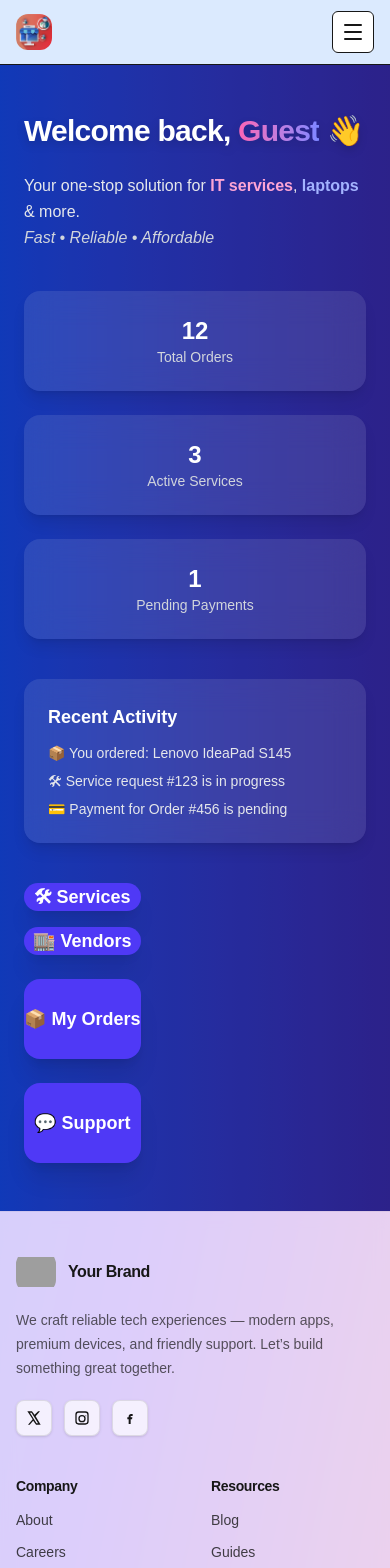
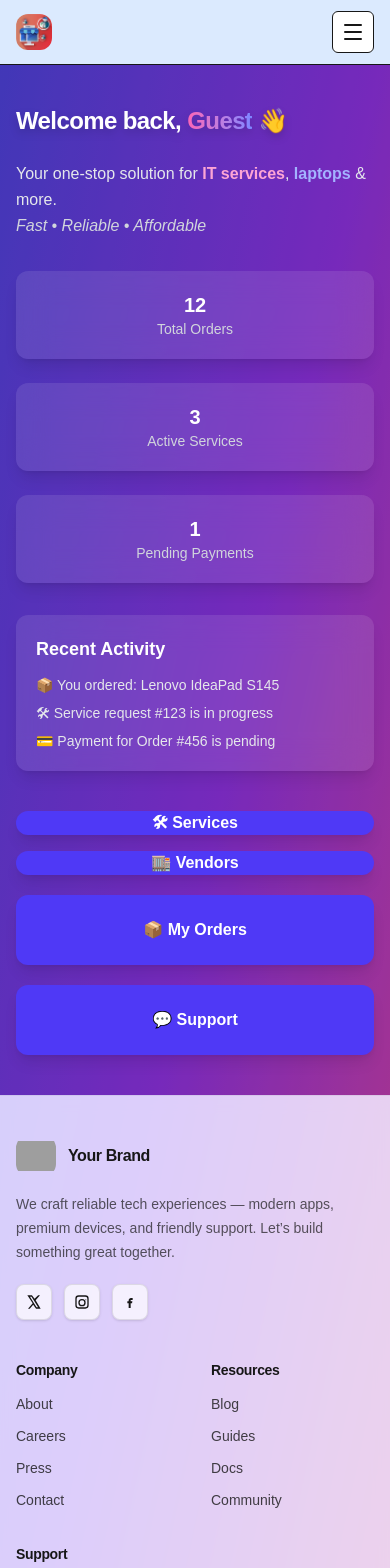
Before and after one commit to prathyou8281/service.app, a Next.js app: page /welcome in a window 390 px wide. Shown: the top 1568 px of the page. Built offline with nearby package versions, Linux system fonts and the light colour scheme; grey boxes are pictures that could not be loaded.

Commit message:
Initial commit

```diff
--- a/src/app/welcome/page.tsx
+++ b/src/app/welcome/page.tsx
@@ -15,25 +15,25 @@ export default function Home() {
   }, []);
 
   return (
-    <div className="relative min-h-screen w-full overflow-hidden bg-gradient-to-r from-blue-700 to-indigo-800">
-      {/* Overlay */}
+    <div className="relative min-h-screen w-full overflow-hidden">
+      {/* Overlay if you want dim effect */}
       <div className="absolute inset-0 bg-black/20" />
 
-      {/* Responsive Layout */}
-      <div className="relative z-30 flex flex-col lg:flex-row items-start lg:items-center justify-between px-6 lg:px-12 py-12 gap-10">
+      {/* Layout */}
+      <div className="relative z-30 flex flex-col lg:flex-row items-start lg:items-center justify-between px-4 sm:px-8 lg:px-12 py-10 gap-10">
 
         {/* Left Side: Greeting + Stats + Activity */}
-        <div className="flex-1 max-w-2xl text-left space-y-10">
+        <div className="flex-1 w-full max-w-2xl text-left space-y-8">
           {/* Greeting */}
           <div>
-            <h1 className="mb-6 text-3xl sm:text-5xl font-extrabold tracking-tight text-white drop-shadow-lg">
+            <h1 className="mb-6 text-2xl sm:text-4xl lg:text-5xl font-extrabold tracking-tight text-white drop-shadow-lg">
               Welcome back,{" "}
               <span className="bg-gradient-to-r from-pink-400 to-indigo-400 bg-clip-text text-transparent">
                 {userName}
               </span>{" "}
               👋
             </h1>
-            <p className="text-base sm:text-lg leading-relaxed text-gray-200 sm:text-xl">
+            <p className="text-base sm:text-lg lg:text-xl leading-relaxed text-gray-200">
               Your one-stop solution for{" "}
               <span className="font-semibold text-pink-300">IT services</span>,{" "}
               <span className="font-semibold text-indigo-300">laptops</span> & more.
@@ -46,22 +46,22 @@ export default function Home() {
 
           {/* Stats */}
           <div className="grid grid-cols-1 sm:grid-cols-3 gap-6">
-            <div className="bg-white/10 backdrop-blur-lg rounded-2xl p-6 shadow-lg text-center">
-              <p className="text-2xl sm:text-3xl font-bold text-white">12</p>
+            <div className="bg-white/10 backdrop-blur-lg rounded-xl p-5 shadow-lg text-center">
+              <p className="text-xl sm:text-2xl lg:text-3xl font-bold text-white">12</p>
               <p className="text-sm text-gray-300">Total Orders</p>
             </div>
-            <div className="bg-white/10 backdrop-blur-lg rounded-2xl p-6 shadow-lg text-center">
-              <p className="text-2xl sm:text-3xl font-bold text-white">3</p>
+            <div className="bg-white/10 backdrop-blur-lg rounded-xl p-5 shadow-lg text-center">
+              <p className="text-xl sm:text-2xl lg:text-3xl font-bold text-white">3</p>
               <p className="text-sm text-gray-300">Active Services</p>
             </div>
-            <div className="bg-white/10 backdrop-blur-lg rounded-2xl p-6 shadow-lg text-center">
-              <p className="text-2xl sm:text-3xl font-bold text-white">1</p>
+            <div className="bg-white/10 backdrop-blur-lg rounded-xl p-5 shadow-lg text-center">
+              <p className="text-xl sm:text-2xl lg:text-3xl font-bold text-white">1</p>
               <p className="text-sm text-gray-300">Pending Payments</p>
             </div>
           </div>
 
           {/* Activity */}
-          <div className="bg-white/10 backdrop-blur-lg rounded-2xl p-6 shadow-lg">
+          <div className="bg-white/10 backdrop-blur-lg rounded-xl p-5 shadow-lg">
             <h2 className="text-lg font-semibold text-white mb-3">
               Recent Activity
             </h2>
@@ -74,18 +74,18 @@ export default function Home() {
         </div>
 
         {/* Right Side: Buttons (Responsive) */}
-        <div className="flex-1 flex flex-col gap-6 items-center lg:items-end">
+        <div className="flex-1 flex flex-col gap-5 items-center lg:items-end w-full">
           {/* First row: Services + Vendors */}
           <div className="flex flex-col sm:flex-row gap-4 w-full lg:w-auto">
             <Link
               href="/explore"
-              className="flex-1 sm:flex-none w-full sm:w-[200px] h-[80px] rounded-2xl bg-indigo-600 text-lg sm:text-xl font-bold text-white shadow-xl hover:bg-indigo-500 transition flex items-center justify-center"
+              className="flex-1 sm:flex-none w-full sm:w-[200px] h-[70px] sm:h-[80px] rounded-xl bg-indigo-600 text-base sm:text-lg lg:text-xl font-bold text-white shadow-lg hover:bg-indigo-500 transition flex items-center justify-center"
             >
               🛠 Services
             </Link>
             <Link
               href="/vendors"
-              className="flex-1 sm:flex-none w-full sm:w-[200px] h-[80px] rounded-2xl bg-indigo-600 text-lg sm:text-xl font-bold text-white shadow-xl hover:bg-indigo-500 transition flex items-center justify-center"
+              className="flex-1 sm:flex-none w-full sm:w-[200px] h-[70px] sm:h-[80px] rounded-xl bg-indigo-600 text-base sm:text-lg lg:text-xl font-bold text-white shadow-lg hover:bg-indigo-500 transition flex items-center justify-center"
             >
               🏬 Vendors
             </Link>
@@ -94,7 +94,7 @@ export default function Home() {
           {/* Second row: Orders */}
           <Link
             href="/orders"
-            className="w-full sm:w-[420px] h-[80px] rounded-2xl bg-indigo-600 text-lg sm:text-xl font-bold text-white shadow-xl hover:bg-indigo-500 transition flex items-center justify-center"
+            className="w-full sm:w-[420px] h-[70px] sm:h-[80px] rounded-xl bg-indigo-600 text-base sm:text-lg lg:text-xl font-bold text-white shadow-lg hover:bg-indigo-500 transition flex items-center justify-center"
           >
             📦 My Orders
           </Link>
@@ -102,7 +102,7 @@ export default function Home() {
           {/* Third row: Support */}
           <Link
             href="/support"
-            className="w-full sm:w-[420px] h-[80px] rounded-2xl bg-indigo-600 text-lg sm:text-xl font-bold text-white shadow-xl hover:bg-indigo-500 transition flex items-center justify-center"
+            className="w-full sm:w-[420px] h-[70px] sm:h-[80px] rounded-xl bg-indigo-600 text-base sm:text-lg lg:text-xl font-bold text-white shadow-lg hover:bg-indigo-500 transition flex items-center justify-center"
           >
             💬 Support
           </Link>
```
